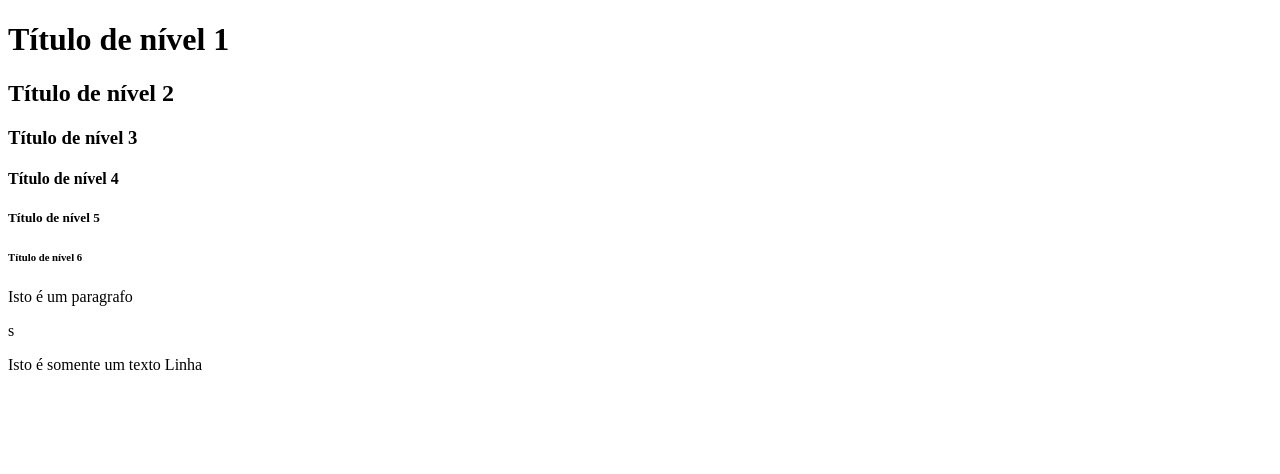
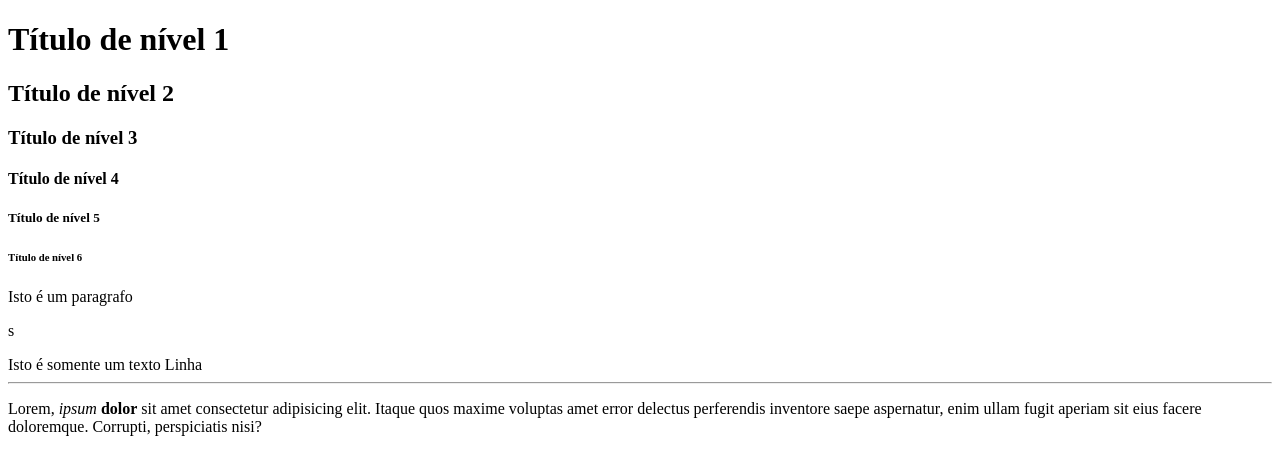
Before and after one commit to mendesanabeatrz/web, a plain HTML site: page index.html in a window 1280 px wide. Drawn offline with Linux system fonts and the light colour scheme.

Commit message:
tags texto

```diff
--- a/index.html
+++ b/index.html
@@ -15,6 +15,8 @@
     <h6>Título de nível 6</h6>
     <p>Isto é um paragrafo</p> <p>s</p>
     <span>Isto é somente um texto</span><span> Linha</span>
+    <hr>
+    <p>Lorem, <em>ipsum</em> <strong>dolor</strong> sit amet consectetur adipisicing elit. Itaque quos maxime voluptas amet error delectus perferendis inventore saepe aspernatur, enim ullam fugit aperiam sit eius facere doloremque. Corrupti, perspiciatis nisi?</p>
 
 </body>
 </html>
```
